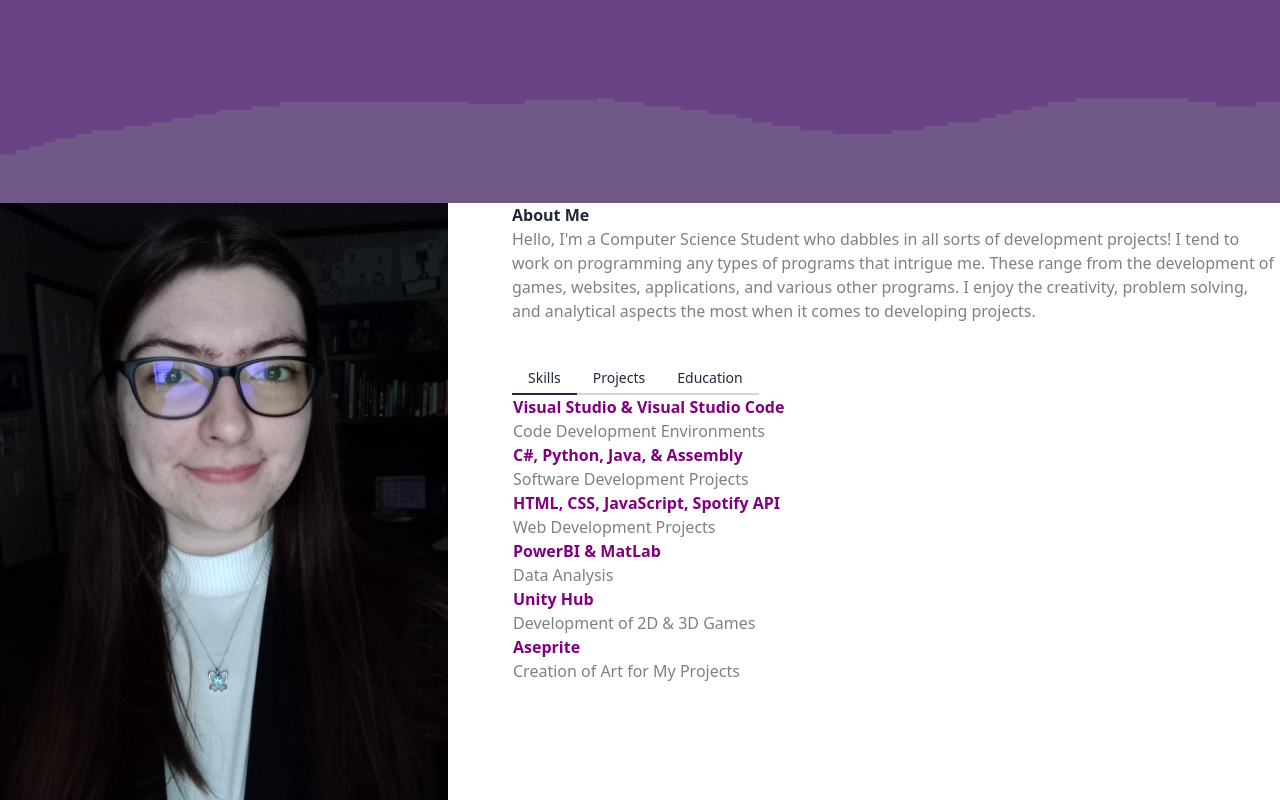
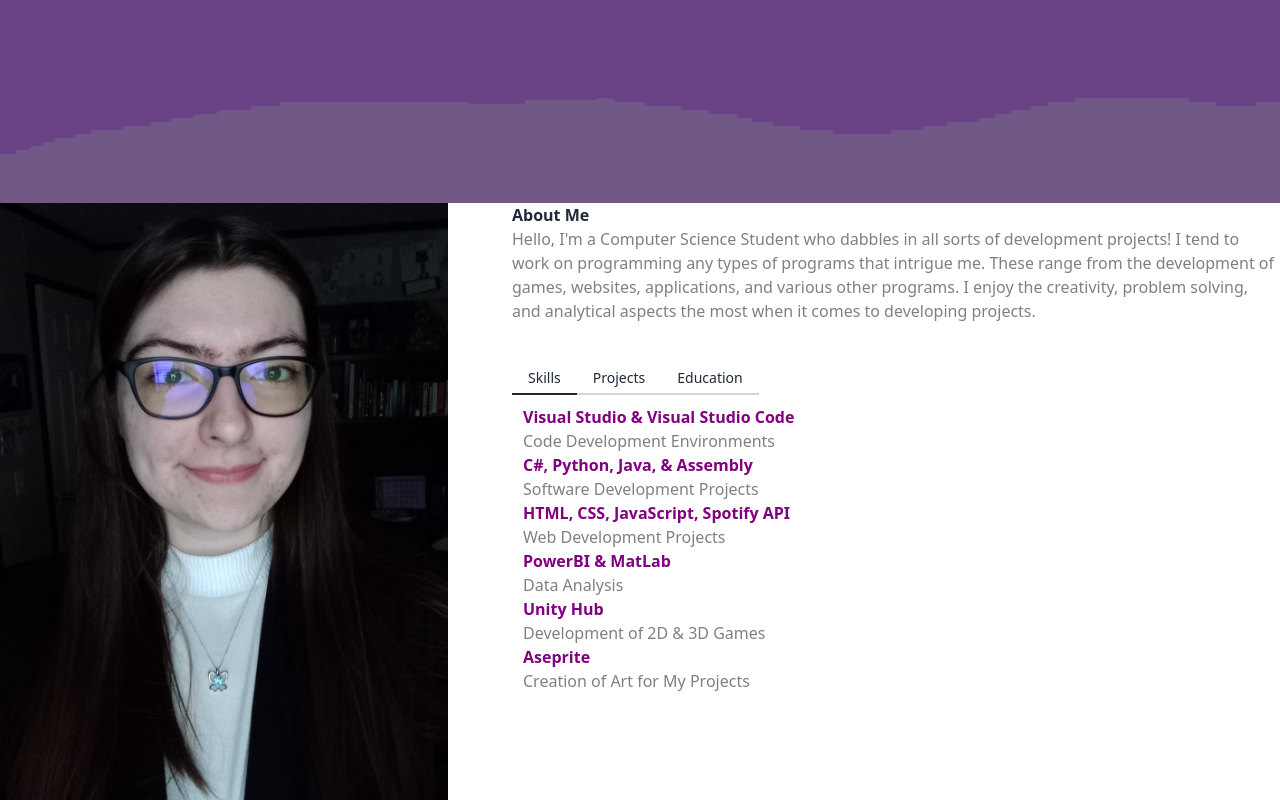
Before and after one commit to Miramoop/miramoop-github-io-react, a React (Create React App) app: page / in a window 1280 px wide. Shown: the part 788-1588 px from the top of the page. Built offline with nearby package versions, Linux system fonts and the light colour scheme.

Commit message:
Fixing the padding for the tab elements

```diff
--- a/src/components/AboutMe.js
+++ b/src/components/AboutMe.js
@@ -1,6 +1,7 @@
 import React from "react";
 
 // Add styles to the tabs
+// Change the tab labels from aria-labels to another label to allow for more style customizing
 function AboutMe() {
   return (
     <section id="aboutme">
@@ -29,7 +30,7 @@ function AboutMe() {
             aria-label="Skills"
             defaultChecked
           />
-          <div role="tabpanel" className="tab-content p-10">
+          <div role="tabpanel" className="tab-content">
             <ul>
               <li>
                 <span>Visual Studio & Visual Studio Code</span>
@@ -65,7 +66,7 @@ function AboutMe() {
             className="tab"
             aria-label="Projects"
           />
-          <div role="tabpanel" className="tab-content p-10">
+          <div role="tabpanel" className="tab-content">
             <ul>
               <li>
                 <span> May 2024 - Current</span>
@@ -97,7 +98,7 @@ function AboutMe() {
             className="tab"
             aria-label="Education"
           />
-          <div role="tabpanel" className="tab-content p-10">
+          <div role="tabpanel" className="tab-content">
             <ul>
               <li>
                 <span>2019 - Current</span>
--- a/src/styles/aboutme.scss
+++ b/src/styles/aboutme.scss
@@ -41,6 +41,7 @@ h1 {
 }
 
 .tab-content {
+  padding: 10px;
   color: gray;
   ul li span {
     font-weight: bold;
--- a/src/styles/styles.css
+++ b/src/styles/styles.css
@@ -51,6 +51,7 @@ h1 {
 }
 
 .tab-content {
+  padding: 10px;
   color: gray;
 }
 .tab-content ul li span {
```
Also changed, not shown: 1 other file (tests, documents, lock files or other folders).
